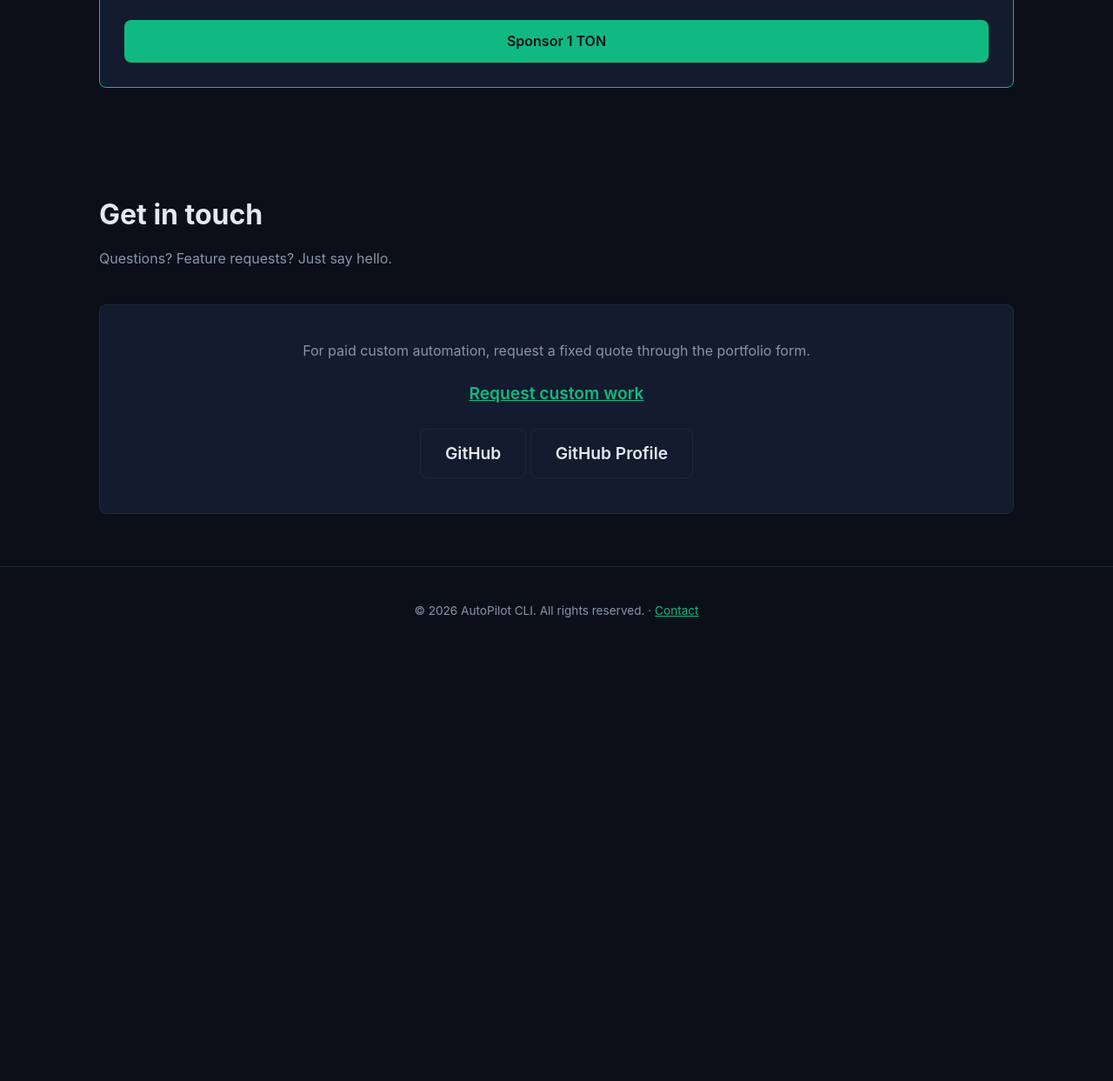
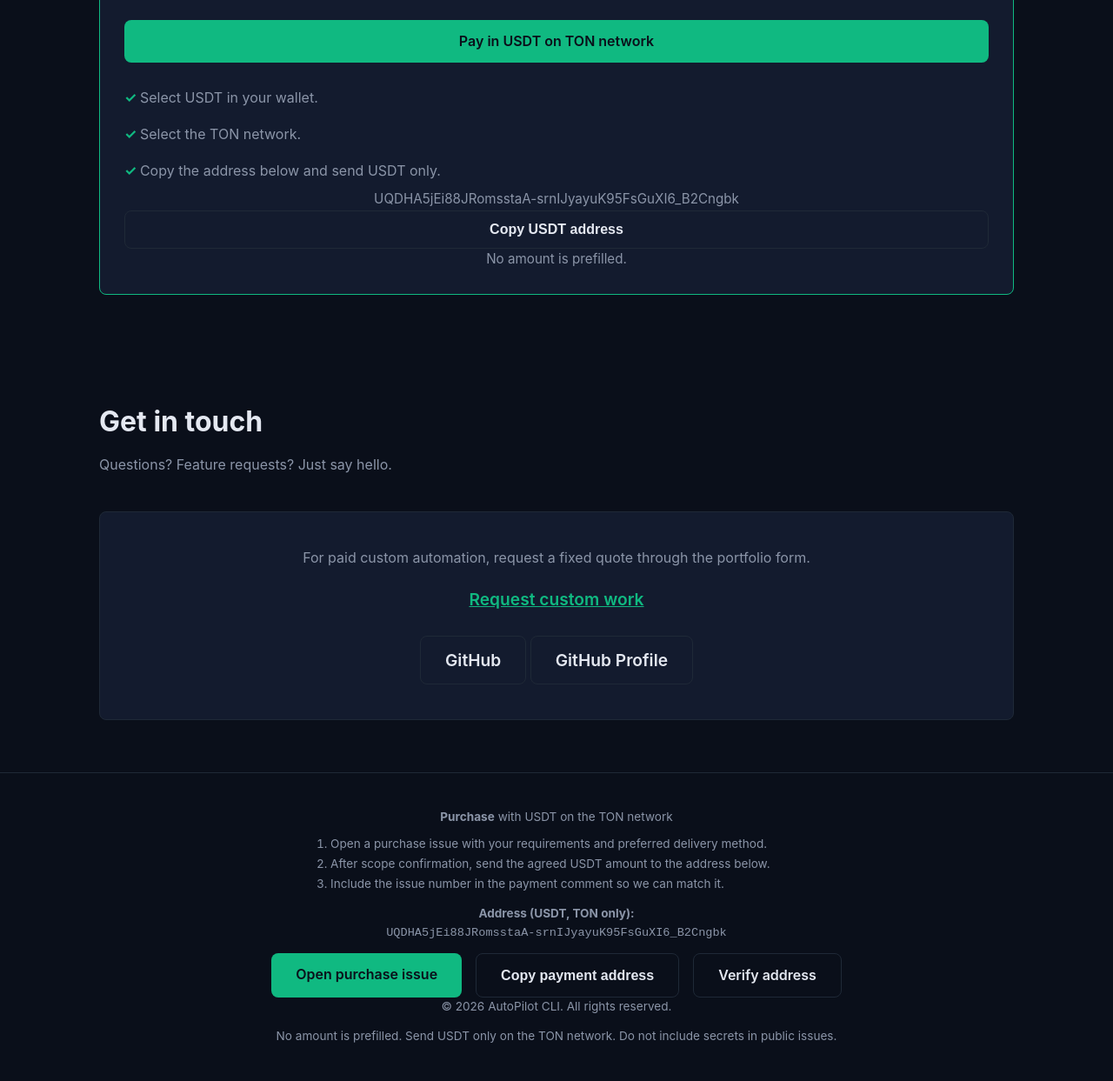
Before and after one commit to ovannesovannisian-coder/autopilot-cli, a plain HTML site: page index.html in a window 1280 px wide. Shown: the part 2034-3277 px from the top of the page at 87% size. Before the commit the page ends 2788 px from the top, so only its background shows below. Drawn offline with Linux system fonts and the light colour scheme.

Commit message:
Add purchase flow with USDT payment footer and issue template link

```diff
--- a/index.html
+++ b/index.html
@@ -178,7 +178,7 @@
     <section id="pricing" class="section">
         <div class="container">
             <h2>Free and open source</h2>
-            <p class="subtitle">Use it under the MIT license. Sponsor ongoing work with TON if it saves you time.</p>
+            <p class="subtitle">Use it under the MIT license. Sponsor ongoing work with USDT on the TON network if it saves you time.</p>
             <div class="grid">
                 <div class="card" style="text-align: center; border-color: var(--accent);">
                     <h3>MIT License</h3>
@@ -191,7 +191,15 @@
                         <li>Direct GitHub download</li>
                     </ul>
                     <br>
-                    <a href="https://app.tonkeeper.com/transfer/UQDHA5jEi88JRomsstaA-srnIJyayuK95FsGuXI6_B2Cngbk?amount=1000000000&amp;text=AutoPilot%20sponsor" class="btn btn-primary" style="width:100%;">Sponsor 1 TON</a>
+                    <a href="https://tonscan.com/address/UQDHA5jEi88JRomsstaA-srnIJyayuK95FsGuXI6_B2Cngbk" class="btn btn-primary" style="width:100%;" target="_blank" rel="noopener">Pay in USDT on TON network</a>
+                    <ol class="features-list" style="text-align:left; margin-top:20px;">
+                        <li>Select USDT in your wallet.</li>
+                        <li>Select the TON network.</li>
+                        <li>Copy the address below and send USDT only.</li>
+                    </ol>
+                    <p class="price-note"><span id="autopilot-usdt-address">UQDHA5jEi88JRomsstaA-srnIJyayuK95FsGuXI6_B2Cngbk</span></p>
+                    <button type="button" class="btn btn-secondary" style="width:100%;" onclick="navigator.clipboard.writeText(document.getElementById('autopilot-usdt-address').textContent).then(() => { this.textContent = 'Address copied'; })">Copy USDT address</button>
+                    <p class="price-note">No amount is prefilled.</p>
                 </div>
             </div>
         </div>
@@ -211,10 +219,27 @@
         </div>
     </section>
 
-    <footer>
-        <div class="container">
-            © 2026 AutoPilot CLI. All rights reserved. · <a href="https://github.com/ovannesovannisian-coder/autopilot-cli/issues/new">Contact</a>
-        </div>
-    </footer>
+
+
+        <footer>
+            <div class="container">
+                <p style="margin-bottom: 8px;"><strong>Purchase</strong> with USDT on the TON network</p>
+                <ol style="text-align:left; max-width:520px; margin:8px auto 12px; color:var(--muted); line-height:1.7;">
+                    <li>Open a purchase issue with your requirements and preferred delivery method.</li>
+                    <li>After scope confirmation, send the agreed USDT amount to the address below.</li>
+                    <li>Include the issue number in the payment comment so we can match it.</li>
+                </ol>
+                <p><strong>Address (USDT, TON only):</strong></p>
+                <p id="autopilot-pay-address" style="word-break:break-all; font-family:monospace;">UQDHA5jEi88JRomsstaA-srnIJyayuK95FsGuXI6_B2Cngbk</p>
+                <div class="cta-row" style="margin-top:12px;">
+                    <a href="https://github.com/ovannesovannisian-coder/autopilot-cli/issues/new?template=purchase-inquiry.yml" class="btn btn-primary" target="_blank" rel="noopener">Open purchase issue</a>
+                    <button type="button" class="btn btn-secondary" onclick="navigator.clipboard.writeText(document.getElementById('autopilot-pay-address').textContent).then(() => { this.textContent = 'Address copied'; })">Copy payment address</button>
+                    <a href="https://tonscan.com/address/UQDHA5jEi88JRomsstaA-srnIJyayuK95FsGuXI6_B2Cngbk" class="btn btn-secondary" target="_blank" rel="noopener">Verify address</a>
+                </div>
+                <p style="color:var(--muted); font-size:.85rem;">© 2026 AutoPilot CLI. All rights reserved.</p>
+                <p class="fine-print" style="margin-top:12px;">No amount is prefilled. Send USDT only on the TON network. Do not include secrets in public issues.</p>
+            </div>
+        </footer>
+
 </body>
 </html>
```
